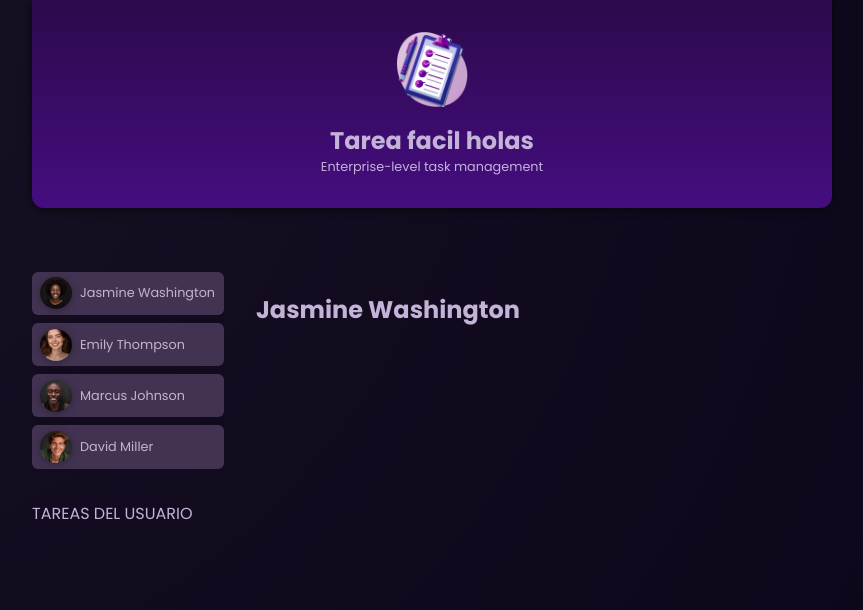
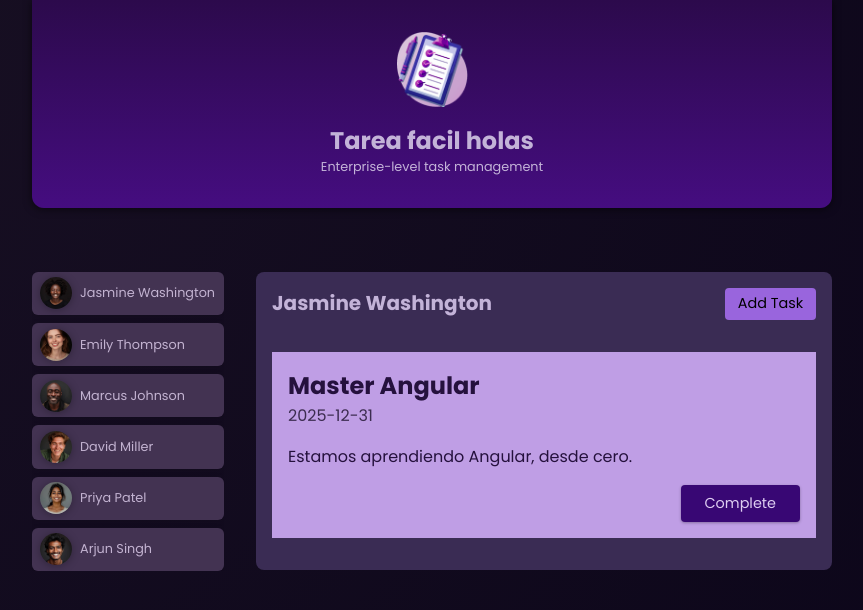
Before and after one commit to yeisonCh/CursoAngular, an Angular app: page / in a window 1280 px wide. Both pictures are taken after a click on the button "Jasmine Washington". Shown: the top 610 px of the page, without its empty margins (208-1071 px from the left). Built offline with nearby package versions, Linux system fonts and the light colour scheme.

Commit message:
segundo commit

```diff
--- a/src/app/app.component.html
+++ b/src/app/app.component.html
@@ -1,10 +1,20 @@
 <app-header></app-header>
 <main>
   <ul id="users">
-    <li>
-      <app-user [user]="users[0]"
-                (select)="onSelectUser($event)"></app-user>
+    @for(user of users; track user.id){
+
+      <li>
+      <app-user [user]="user "(select)="onSelectUser($event)"></app-user>
     </li>
+    }
+
+   <!-- PARA TRABAJAR CON VERSIONES ANTERIORES A ANGULAR 17
+
+      <li *ngFor="let user of users">
+      <app-user [user]="user "(select)="onSelectUser($event)"></app-user>
+    </li>
+
+
     <li>
       <app-user [user]="users[1]"
                 (select)="onSelectUser($event)"></app-user>
@@ -17,8 +27,24 @@
       <app-user [user]="users[3]"
                 (select)="onSelectUser($event)"></app-user>
     </li>
+    -->
+
+
   </ul>
+ <!--  PARA TRABAJAR CON VERSIONES ANTERIORES ANGULAR 17
+<app-tasks *ngIf="selectedUser; else siNo" [name]="selectedUser!.name"></app-tasks>
+    <ng-template #siNo>
+      <p id="fallback">Otras Tareas </p>
+    </ng-template>
+-->
 
-  <app-tasks [name]="selectedUser.name"></app-tasks>
- TAREAS DEL USUARIO
+  @if(selectedUser){
+
+    <app-tasks [UserId]="selectedUser.id" [name]="selectedUser.name"></app-tasks>
+  }@else {
+    <p id="fallback">Seleccione usuario para ver las tareas </p>
+  }
+
+
+
 </main>
--- a/src/app/app.component.ts
+++ b/src/app/app.component.ts
@@ -4,10 +4,13 @@ import { HeaderComponent } from './header/header.component';
 import { UserComponent } from "./user/user.component";
 import { DUMMY_USERS } from './dummy-users';//se realiza importaciòn de la lista de usuarios
 import { TasksComponent } from './tasks/tasks.component';
+import { NgFor,NgIf } from '@angular/common';// se usa para trabajar con for y el if en versiones anteriorea a angular 17
 
 @Component({
   selector: 'app-root',
   standalone: true,
+  // se debe importar en imports ngForm, ngIf
+  //imports: [RouterOutlet, HeaderComponent, UserComponent, TasksComponent, NgFor,NgIf],
   imports: [RouterOutlet, HeaderComponent, UserComponent, TasksComponent],
   templateUrl: './app.component.html',
   styleUrl:'./app.component.less'
@@ -15,10 +18,18 @@ import { TasksComponent } from './tasks/tasks.component';
 export class AppComponent {
   users= DUMMY_USERS;//añadimos la propiedad users para poder utilzarla en la plantilla
   //title = 'primera-app-angular';
-  selectedUserId='u1';
+  /*
+    selectedUserId='u1'; podemos utilizar esta sentencia para inicializar selectedUserId al usuario de id u1
+  */
+  selectedUserId?:string; // usamos esta linea para no inicializar selectedUserId, el signo ? para decir que no es requerido inicializarlo y string para decir el tipo de dato que esperamos
 
   get selectedUser(){
+    /*find() metodo de un array para buscar la primera coincidencia
+
+
+    */
     return this.users.find((user)=>user.id === this.selectedUserId)!;
+
   }
   onSelectUser(id: string){
     this.selectedUserId=id;
--- /dev/null
+++ b/src/app/tasks/task/task.component.html
@@ -0,0 +1,10 @@
+<article>
+    <h2>{{task.title}}</h2>
+    <time datetime="">{{task.dueDate}}</time>
+    <p>{{task.summary}}</p>
+    <p class="actions">
+        <button>Complete</button>
+    </p>
+
+
+</article>
--- /dev/null
+++ b/src/app/tasks/task/task.component.less
@@ -0,0 +1,37 @@
+article {
+    padding: 1rem;
+    color: #25113d;
+    background-color: #bf9ee5;
+  }
+
+  h2 {
+    margin: 0;
+  }
+
+  time {
+    color: #3c2c50;
+  }
+
+  .actions {
+    text-align: right;
+    margin: 0;
+  }
+
+  .actions button {
+    font: inherit;
+    font-size: 0.9rem;
+    cursor: pointer;
+    background-color: #380774;
+    color: #decdf2;
+    border-radius: 4px;
+    padding: 0.5rem 1.5rem;
+    border: none;
+    box-shadow: 0 1px 3px rgba(0, 0, 0, 0.3);
+    transition: all 0.3s ease;
+  }
+
+  .actions button:hover,
+  .actions button:active {
+    background-color: #4a0774;
+    box-shadow: 0 1px 6px rgba(0, 0, 0, 0.3);
+  }
--- a/src/app/tasks/tasks.component.html
+++ b/src/app/tasks/tasks.component.html
@@ -1 +1,21 @@
-<h2>{{name}}</h2>
+<section id="tasks">
+    <header>
+        <h2>{{name}}</h2>
+        <menu>
+            <button>Add Task</button>
+        </menu>
+
+    </header>
+    <ul>
+        @for (tarea of selectedUserTask; track undefined) {
+           <li>
+            <app-task [task]="tarea"></app-task>
+        </li>
+        }
+        <!--
+        <li>
+            <app-task></app-task>
+        </li>
+     -->
+    </ul>
+</section>
--- a/src/app/tasks/tasks.component.less
+++ b/src/app/tasks/tasks.component.less
@@ -0,0 +1,63 @@
+#tasks {
+    padding: 1rem;
+    border-radius: 8px;
+    max-height: 60vh;
+    overflow: auto;
+    background-color: #3a2c54;
+  }
+
+  header {
+    display: flex;
+    justify-content: space-between;
+    align-items: flex-start;
+    margin-bottom: 2rem;
+    gap: 1rem;
+  }
+
+  h2 {
+    margin: 0;
+    font-size: 0.9rem;
+    width: 60%;
+    text-wrap: balance;
+  }
+
+  menu {
+    margin: 0;
+    padding: 0;
+  }
+
+  menu button {
+    font: inherit;
+    cursor: pointer;
+    background-color: #9965dd;
+    border-radius: 4px;
+    border: none;
+    padding: 0.35rem 0.8rem;
+    font-size: 0.9rem;
+  }
+
+  menu button:hover,
+  menu button:active {
+    background-color: #a565dd
+  }
+
+  ul {
+    list-style: none;
+    margin: 1rem 0;
+    padding: 0;
+    display: flex;
+    flex-direction: column;
+    gap: 1rem;
+    max-height: 50vh;
+    overflow: auto;
+  }
+
+  @media (min-width: 768px) {
+    h2 {
+      font-size: 1.25rem;
+    }
+
+    menu {
+      width: auto;
+    }
+  }
--- a/src/app/tasks/tasks.component.ts
+++ b/src/app/tasks/tasks.component.ts
@@ -1,12 +1,48 @@
 import { Component, Input } from '@angular/core';
+import { TaskComponent } from "./task/task.component";
 
 @Component({
   selector: 'app-tasks',
   standalone: true,
-  imports: [],
+  imports: [TaskComponent],
   templateUrl: './tasks.component.html',
   styleUrl: './tasks.component.less'
 })
 export class TasksComponent {
+  @Input({required:true})UserId!:string;
   @Input({required: true}) name!: string;
+  //@Input() name?:string;
+
+
+  tasks = [
+    {
+      id: 't1',
+      userId: 'u1',
+      title: 'Master Angular',
+      summary:
+        'Estamos aprendiendo Angular, desde cero.',
+      dueDate: '2025-12-31',
+    },
+    {
+      id: 't2',
+      userId: 'u3',
+      title: 'Build first prototype',
+      summary: 'Realizando todos los ejercicios para obtener experiencia.',
+      dueDate: '2024-05-31',
+    },
+    {
+      id: 't3',
+      userId: 'u3',
+      title: 'Prepare issue template',
+      summary:
+        'Utilizar git con el fin de practicar lo aprendido en otras clases y adaptarce al entorno de desarrollo profesional',
+      dueDate: '2024-06-15',
+    },
+  ];
+
+get selectedUserTask(){
+  return this.tasks.filter((task) => task.userId === this.UserId);
+
 }
+
+}
--- a/src/app/user/user.component.ts
+++ b/src/app/user/user.component.ts
@@ -35,7 +35,7 @@ export class UserComponent {
 //vamos a utilizar el objeto creado User
 
 @Input({required: true})user!: User;
-  @Output() select=new EventEmitter();
+@Output() select=new EventEmitter();
 
 
 /* enfoque en señales para gestionar entradas, para esto importamos funcion input de @angular
```
Also changed, not shown: src/app/tasks/task/task.component.ts (added, +23 -0 lines).
